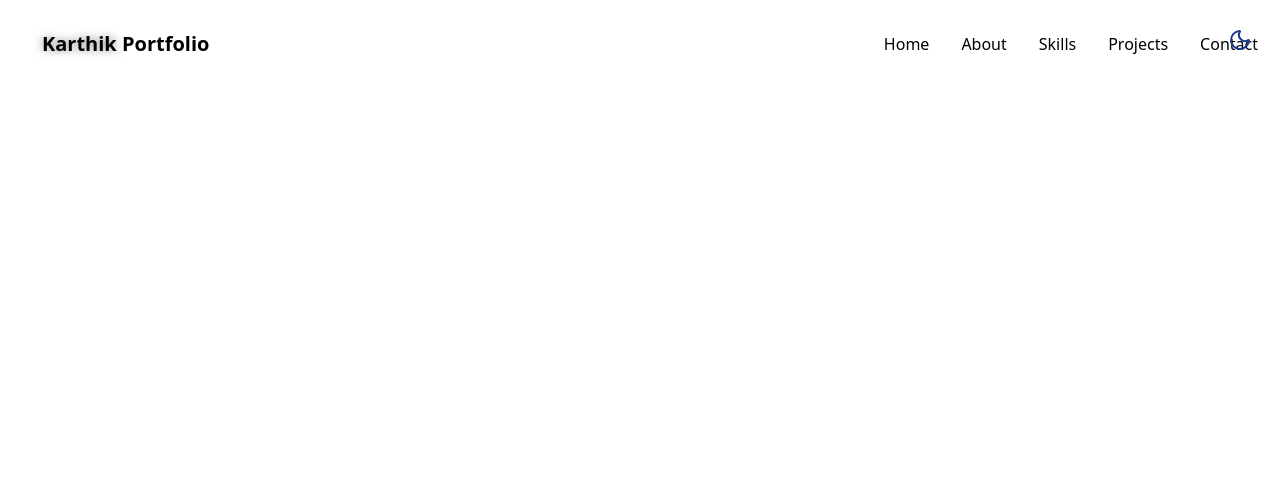
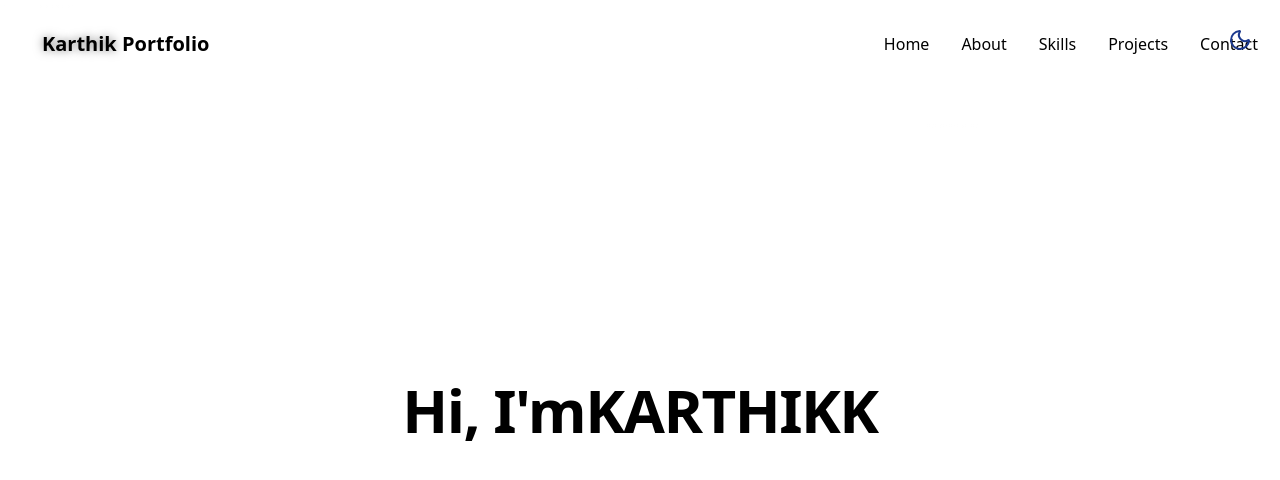
Before and after one commit to Karthik171819/Portfolio, a React (Vite) app in the folder vite-project/: page / in a window 1280 px wide. Shown: the top 480 px of the page. Built offline with nearby package versions, Linux system fonts and the light colour scheme.

Commit message:
Portfolio

```diff
--- /dev/null
+++ b/vite-project/src/components/HeroSection.jsx
@@ -0,0 +1,19 @@
+export const HeroSection = () => {
+  return (
+    <section
+      id="hero"
+      className="relative min-h-screen flex flex-col items-center justify-center px-4 "
+    >
+      <div className="container max-w-4xl mx-auto text-center z-10">
+        <div classname="space-y-6">
+            <h1 className="text-4xl md:text-6xl font-bold tracking-tight">
+                <span>Hi, I'm</span>
+                <span>KARTHIK</span>
+                <span>K</span>
+            </h1>
+
+        </div>
+      </div>
+    </section>
+  );
+};
--- a/vite-project/src/components/Navbar.jsx
+++ b/vite-project/src/components/Navbar.jsx
@@ -59,6 +59,7 @@
 
         <button onClick={() => setIsMenuOpen((prev) => !prev)}
           className="md:hidden p-2 text-foreground z-50"
+          aria-label={isMenuOpen ? "Close Menu" : "Open Menu"}
           >
           {isMenuOpen ? <X size={24} /> : <Menu size={24} />}{" "}
           </button>
--- a/vite-project/src/pages/Home.jsx
+++ b/vite-project/src/pages/Home.jsx
@@ -1,23 +1,26 @@
-import { Navbar } from "../components/Navbar"
-import { StarBackground } from "../components/StarBackground"
-import { ThemeToggle } from "../components/ThemeToggle"
+import { Navbar } from "../components/Navbar";
+import { StarBackground } from "../components/StarBackground";
+import { ThemeToggle } from "../components/ThemeToggle";
+import { HeroSection } from "../components/HeroSection";
 
 export const Home = () => {
   return (
     <div className="relative  min-h-screen  bg-background text-foreground overflow-hidden">
-        {/*Theme Toggle  */}
-        <ThemeToggle/>
+      {/*Theme Toggle  */}
+      <ThemeToggle />
 
-        {/* Background Effects */}
-        <StarBackground/>
+      {/* Background Effects */}
+      <StarBackground />
 
-        {/* Navbar */}
-        <Navbar/>
+      {/* Navbar */}
+      <Navbar />
 
-        {/* Main Content */}
+      {/* Main Content */}
+      <main>
+        <HeroSection />
+      </main>
 
-
-        {/* Footer */}
+      {/* Footer */}
     </div>
-  )
-}
+  );
+};
```
